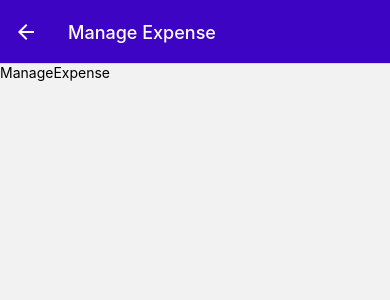
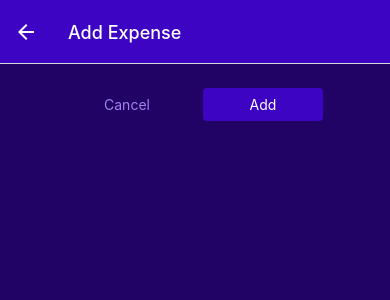
Before and after one commit to VictorIvanov87/RN-ExpenseTracker, a React Native app: screen /ManageExpense in a window 390 px wide. Shown: the top 300 px of the page. Built offline with nearby package versions, Linux system fonts and the light colour scheme.

Commit message:
Add styles to `Manage Expenses` screen

```diff
--- a/components/ExpensesOutput/ExpenseItem.js
+++ b/components/ExpensesOutput/ExpenseItem.js
@@ -3,11 +3,11 @@ import { useNavigation } from "@react-navigation/native";
 import { GLOBAL_STYLES } from "../../constants/styles";
 import { getFormattedDate } from "../../utils/date";
 
-const ExpenseItem = ({ description, amount, date }) => {
+const ExpenseItem = ({ id, description, amount, date }) => {
   const navigation = useNavigation();
 
   const expensePressHandler = () => {
-    navigation.navigate("ManageExpense");
+    navigation.navigate("ManageExpense", { expenseId: id });
   };
 
   return (
--- /dev/null
+++ b/components/UI/Button.js
@@ -0,0 +1,39 @@
+import { View, Text, Pressable, StyleSheet } from "react-native";
+import { GLOBAL_STYLES } from "../../constants/styles";
+
+const Button = ({ children, onPress, mode, style }) => {
+  return (
+    <View style={style}>
+      <Pressable onPress={onPress} style={({ pressed }) => pressed && styles.pressed}>
+        <View style={[styles.button, mode === "flat" && styles.flat]}>
+          <Text style={[styles.buttonText, mode === "flat" && styles.flatText]}>{children}</Text>
+        </View>
+      </Pressable>
+    </View>
+  );
+};
+
+const styles = StyleSheet.create({
+  button: {
+    backgroundColor: GLOBAL_STYLES.colors.primary500,
+    borderRadius: 4,
+    padding: 8
+  },
+  buttonText: {
+    color: "white",
+    textAlign: "center"
+  },
+  flat: {
+    backgroundColor: "transperent"
+  },
+  flatText: {
+    color: GLOBAL_STYLES.colors.primary200
+  },
+  pressed: {
+    backgroundColor: GLOBAL_STYLES.colors.primary100,
+    borderRadius: 4,
+    opacity: 0.75
+  }
+});
+
+export default Button;
--- a/screen/ManageExpense.js
+++ b/screen/ManageExpense.js
@@ -1,11 +1,66 @@
-import { View, Text } from "react-native";
+import { useLayoutEffect } from "react";
+import { View } from "react-native";
+import IconButton from "../components/UI/IconButton";
+import { GLOBAL_STYLES } from "../constants/styles";
+import { StyleSheet } from "react-native";
+import Button from "../components/UI/Button";
 
-const ManageExpense = () => {
+const ManageExpense = ({ route, navigation }) => {
+  const editExpenseId = route.params?.expenseId;
+  const isEditing = !!editExpenseId;
+
+  useLayoutEffect(() => {
+    navigation.setOptions({
+      title: isEditing ? "Edit Expense" : "Add Expense"
+    });
+  }, [navigation]);
+
+  const handleDeleteExpense = () => {
+    navigation.goBack();
+  };
+
+  const handleCancel = () => {
+    navigation.goBack();
+  };
+
+  const handleConfrim = () => {
+    navigation.goBack();
+  };
+
   return (
-    <View>
-      <Text>ManageExpense</Text>
+    <View style={styles.container}>
+      <View style={styles.buttonsContainer}>
+        <Button style={styles.button} mode="flat" onPress={handleCancel}>
+          Cancel
+        </Button>
+        <Button style={styles.button} onPress={handleConfrim}>
+          {isEditing ? "Update" : "Add"}
+        </Button>
+      </View>
+      {isEditing && (
+        <View style={styles.deleteContainer}>
+          <IconButton name="delete" color={GLOBAL_STYLES.colors.error500} size={36} onPress={handleDeleteExpense} />
+        </View>
+      )}
     </View>
   );
 };
 
+const styles = StyleSheet.create({
+  button: { marginHorizontal: 8, minWidth: 120 },
+  buttonsContainer: { alignItems: "center", flexDirection: "row", justifyContent: "center" },
+  container: {
+    backgroundColor: GLOBAL_STYLES.colors.primary800,
+    flex: 1,
+    padding: 24
+  },
+  deleteContainer: {
+    alignItems: "center",
+    borderTopColor: GLOBAL_STYLES.colors.primary200,
+    borderTopWidth: 2,
+    marginTop: 16,
+    paddingTop: 8
+  }
+});
+
 export default ManageExpense;
```
